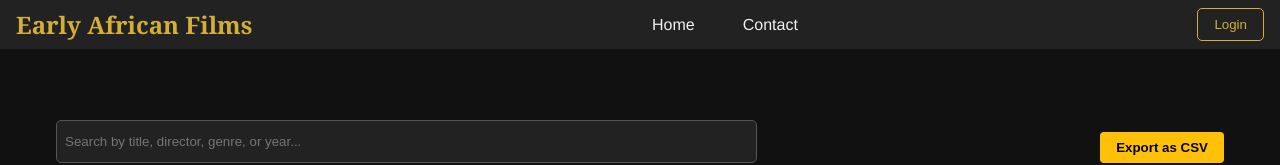
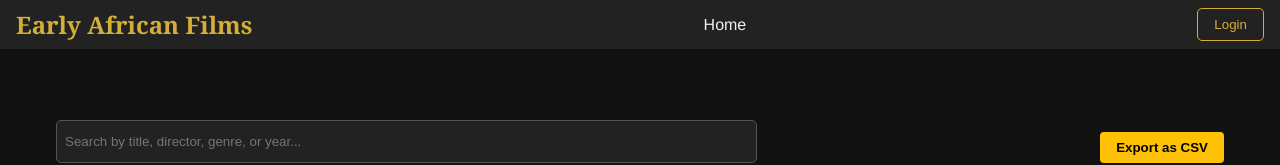
Before and after one commit to RajayR2000/film-database-frontend, a React (Create React App) app: page / in a window 1280 px wide. Shown: the top 165 px of the page. Built offline with nearby package versions, Linux system fonts and the light colour scheme; no server answers.

Commit message:
Remove contact button from nav bar

```diff
--- a/src/components/Navbar.tsx
+++ b/src/components/Navbar.tsx
@@ -59,7 +59,7 @@ const Navbar: React.FC<NavbarProps> = ({
         </div>
         <ul className="navbar-menu">
           <li><Link to="/">Home</Link></li>
-          <li><Link to="/contact">Contact</Link></li>
+          {/* <li><Link to="/contact">Contact</Link></li> */}
           {isLoggedIn && userRole === 'admin' && (
             <li><Link to="/admin">Admin</Link></li>
           )}
```
